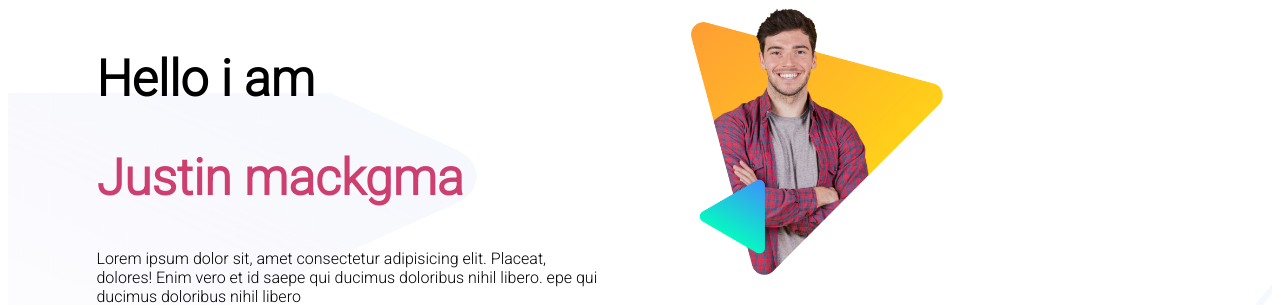
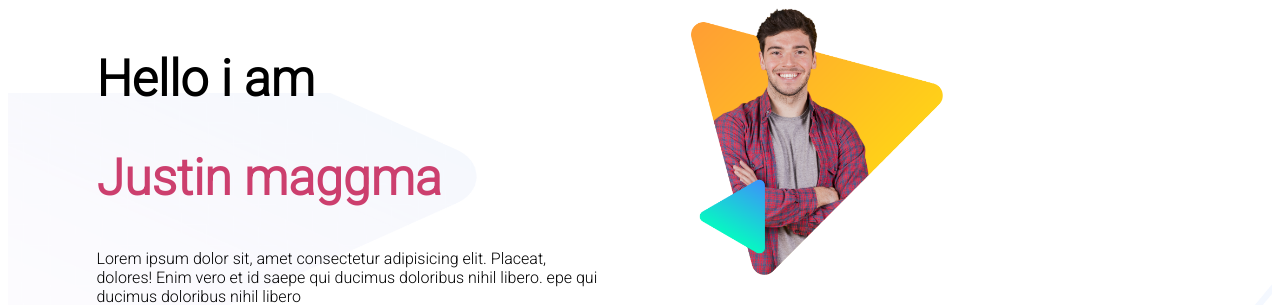
Before and after one commit to prantodandarowl/personal_portfolio, a plain HTML site: page index.html in a window 1280 px wide. Shown: the top 305 px of the page. Drawn offline with Linux system fonts and the light colour scheme.

Commit message:
finished

```diff
--- a/index.html
+++ b/index.html
@@ -14,7 +14,7 @@
     <section class="top-banner">
         <div class="half-div">
             <h1>Hello i am</h1>
-            <h1><b><span class="color">Justin mackgma</span></b></h1>
+            <h1><b><span class="color">Justin maggma</span></b></h1>
             <p>Lorem ipsum dolor sit, amet consectetur adipisicing elit. Placeat, dolores!
                 Enim vero et id saepe qui ducimus doloribus nihil libero.
                 epe qui ducimus doloribus nihil libero
```
